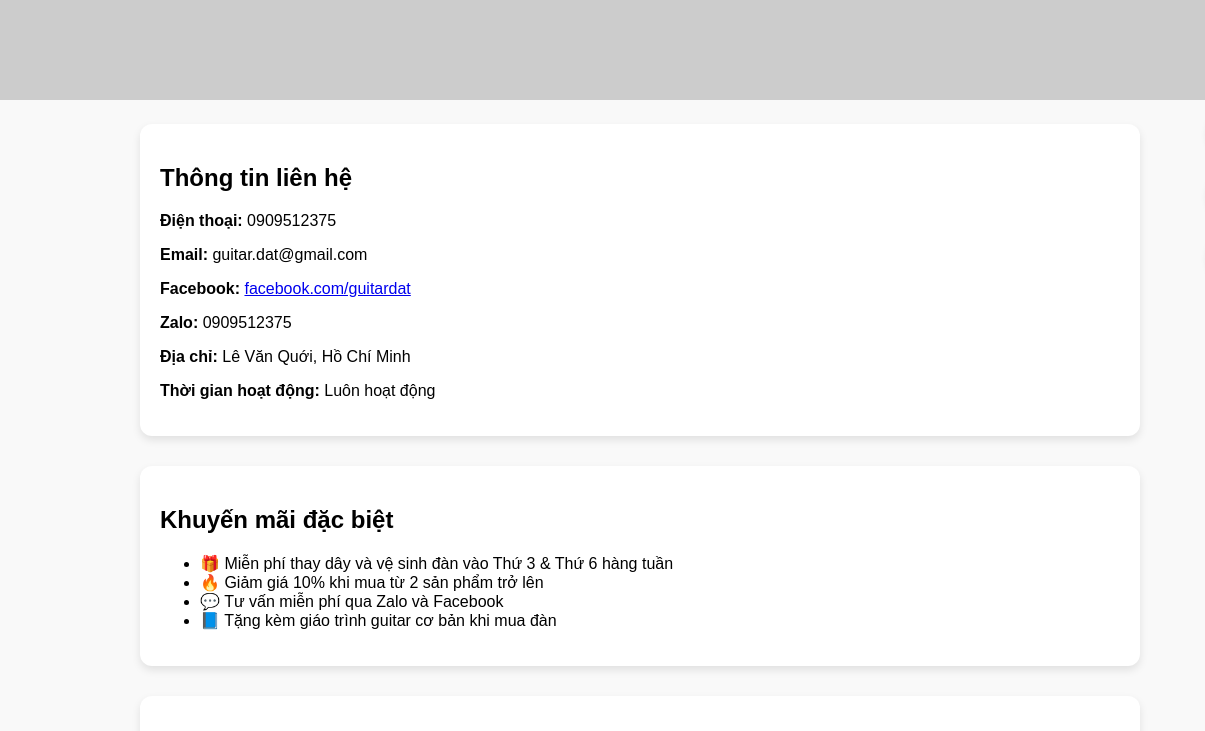
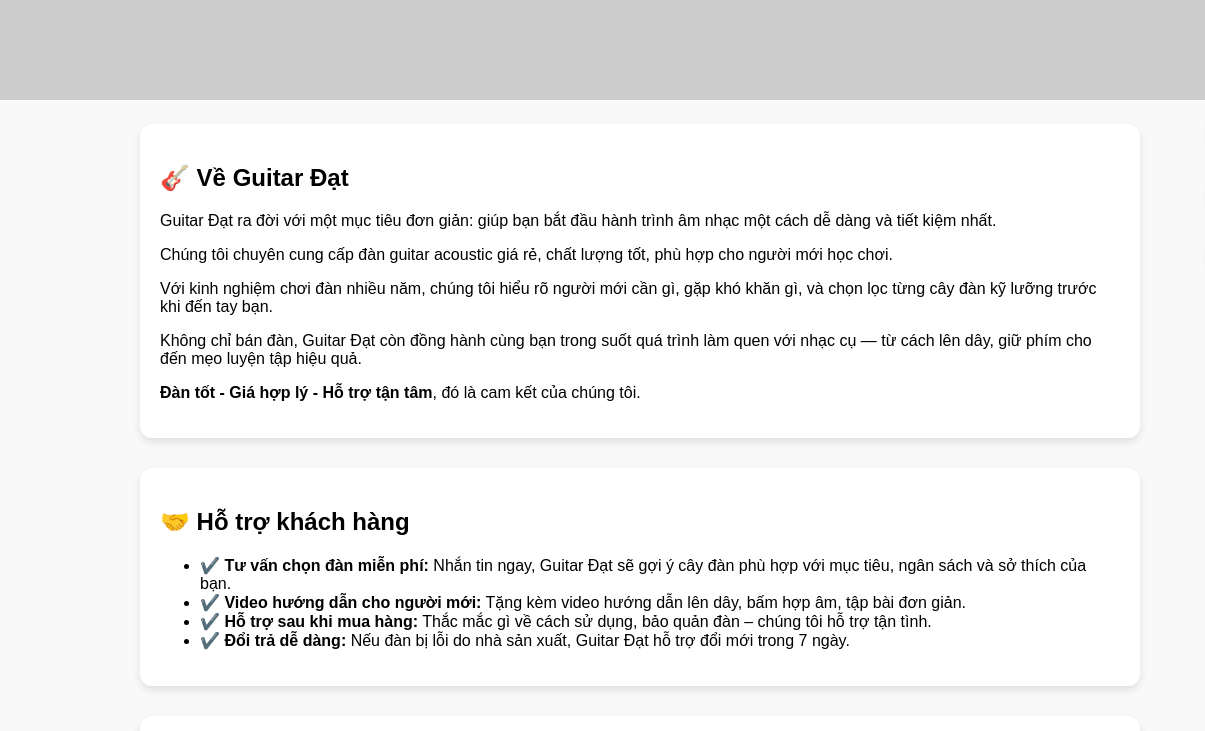
Before and after one commit to Guitar-Dat/Guitar-Dat, a plain HTML site: page index.html in a window 1280 px wide. Shown: the part 500-1231 px from the top of the page, 0-1205 px from the left. Drawn offline with Linux system fonts and the light colour scheme; placeholder pictures from the web are drawn by us.

Commit message:
Add files via upload

```diff
--- a/index.html
+++ b/index.html
@@ -39,7 +39,7 @@
       max-width: 1000px;
       margin: auto;
     }
-    .info, .product, .promotion, .contact-form, .map, .guitar-course {
+    .info, .product, .promotion, .contact-form, .map, .guitar-course, .support {
       background: white;
       padding: 20px;
       border-radius: 12px;
@@ -91,7 +91,7 @@
       cursor: pointer;
     }
     .logo {
-      max-width: 150px;
+      max-width: 180px;
       margin: 20px auto;
       display: block;
     }
@@ -99,7 +99,7 @@
 </head>
 <body>
   <header>
-    <img class="logo" src="477682993_122104692878761200_4303606044506940527_n.jpg" alt="Guitar Đạt Logo">
+    <img class="logo" src="ảnh logo.png" alt="Guitar Đạt Logo">
     <h1>Guitar Đạt</h1>
     <p>Chuyên Bán Đàn Guitar Giá Rẻ Cho Người Mới Bắt Đầu</p>
   </header>
@@ -115,13 +115,22 @@
 
   <div class="container">
     <div class="info">
-      <h2>Thông tin liên hệ</h2>
-      <p><strong>Điện thoại:</strong> 0909512375</p>
-      <p><strong>Email:</strong> guitar.dat@gmail.com</p>
-      <p><strong>Facebook:</strong> <a href="https://www.facebook.com/profile.php?id=61572999885421" target="_blank">facebook.com/guitardat</a></p>
-      <p><strong>Zalo:</strong> 0909512375</p>
-      <p><strong>Địa chỉ:</strong> Lê Văn Quới, Hồ Chí Minh</p>
-      <p><strong>Thời gian hoạt động:</strong> Luôn hoạt động</p>
+      <h2>🎸 Về Guitar Đạt</h2>
+      <p>Guitar Đạt ra đời với một mục tiêu đơn giản: giúp bạn bắt đầu hành trình âm nhạc một cách dễ dàng và tiết kiệm nhất.</p>
+      <p>Chúng tôi chuyên cung cấp đàn guitar acoustic giá rẻ, chất lượng tốt, phù hợp cho người mới học chơi.</p>
+      <p>Với kinh nghiệm chơi đàn nhiều năm, chúng tôi hiểu rõ người mới cần gì, gặp khó khăn gì, và chọn lọc từng cây đàn kỹ lưỡng trước khi đến tay bạn.</p>
+      <p>Không chỉ bán đàn, Guitar Đạt còn đồng hành cùng bạn trong suốt quá trình làm quen với nhạc cụ — từ cách lên dây, giữ phím cho đến mẹo luyện tập hiệu quả.</p>
+      <p><strong>Đàn tốt - Giá hợp lý - Hỗ trợ tận tâm</strong>, đó là cam kết của chúng tôi.</p>
+    </div>
+
+    <div class="support">
+      <h2>🤝 Hỗ trợ khách hàng</h2>
+      <ul>
+        <li>✔️ <strong>Tư vấn chọn đàn miễn phí:</strong> Nhắn tin ngay, Guitar Đạt sẽ gợi ý cây đàn phù hợp với mục tiêu, ngân sách và sở thích của bạn.</li>
+        <li>✔️ <strong>Video hướng dẫn cho người mới:</strong> Tặng kèm video hướng dẫn lên dây, bấm hợp âm, tập bài đơn giản.</li>
+        <li>✔️ <strong>Hỗ trợ sau khi mua hàng:</strong> Thắc mắc gì về cách sử dụng, bảo quản đàn – chúng tôi hỗ trợ tận tình.</li>
+        <li>✔️ <strong>Đổi trả dễ dàng:</strong> Nếu đàn bị lỗi do nhà sản xuất, Guitar Đạt hỗ trợ đổi mới trong 7 ngày.</li>
+      </ul>
     </div>
 
     <div class="promotion">
@@ -159,13 +168,13 @@
     </div>
 
     <div class="contact-form">
-      <h2>Đăng ký nhận tư vấn</h2>
-      <form>
-        <input type="text" placeholder="Họ và tên" required>
-        <input type="email" placeholder="Email của bạn" required>
-        <textarea placeholder="Nội dung cần tư vấn" rows="4" required></textarea>
-        <button type="submit">Gửi đăng ký</button>
-      </form>
+      <h2>📞 Liên hệ với Guitar Đạt</h2>
+      <p>Bạn cần tư vấn chọn đàn, hỏi về đơn hàng hoặc muốn đặt mua nhanh? Đừng ngần ngại, cứ gọi hoặc nhắn cho Guitar Đạt nhé!</p>
+      <p><strong>📱 Điện thoại/Zalo:</strong> 0901 234 567</p>
+      <p><strong>📩 Email:</strong> guitardat668@gmail.com</p>
+      <p><strong>💬 Facebook:</strong> <a href="https://fb.com/guitardat" target="_blank">fb.com/guitardat</a></p>
+      <p><strong>📦 Giao hàng toàn quốc – Thanh toán khi nhận hàng</strong></p>
+      <p>Chúng tôi luôn sẵn sàng hỗ trợ bạn từ 8h sáng đến 10h tối mỗi ngày, kể cả cuối tuần!</p>
     </div>
 
     <div class="map">
@@ -177,8 +186,7 @@
   <footer>
     &copy; 2025 Guitar Đạt - Liên hệ ngay để mua đàn!
   </footer>
-</body>
-</html>
+
   <div class="floating-buttons">
     <a href="https://zalo.me/0909512375" target="_blank" title="Chat Zalo">
       <img src="https://upload.wikimedia.org/wikipedia/commons/9/91/Icon_of_Zalo.svg" alt="Zalo">
@@ -223,3 +231,5 @@
       height: 28px;
     }
   </style>
+</body>
+</html>
```
Lines whose indentation alone changed are shown as unchanged.
